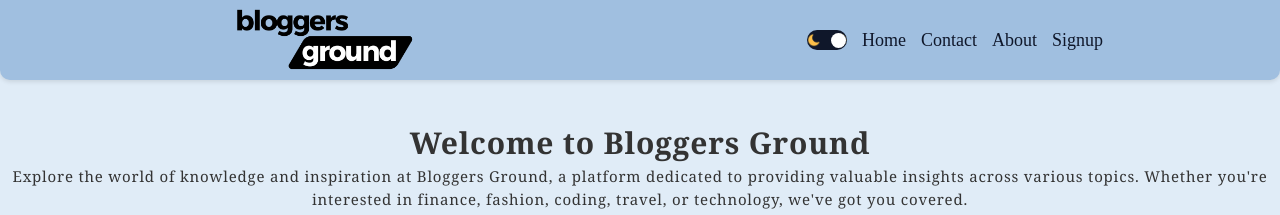
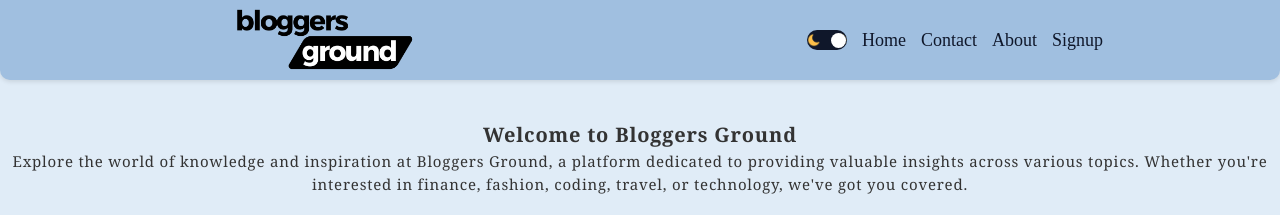
Before and after one commit to mishan843/blogapp, a Next.js app: page / in a window 1280 px wide. Shown: the top 215 px of the page. Built offline with nearby package versions, Linux system fonts and the light colour scheme; no server answers.

Commit message:
add static information

```diff
--- a/src/app/homepage.module.css
+++ b/src/app/homepage.module.css
@@ -7,13 +7,15 @@
   margin-top: 40px;
   margin-bottom: 30px;
   color: #333;
-  font-size: 20px;
+  font-size: 15px;
   line-height: 1.6;
   font-family: "Georgia", serif;
   letter-spacing: 0.8px;
   position: relative;
 }
-
+.welcome-text h1 {
+  font-size: 20px;
+}
 .content {
   display: flex;
   gap: 50px;
```
